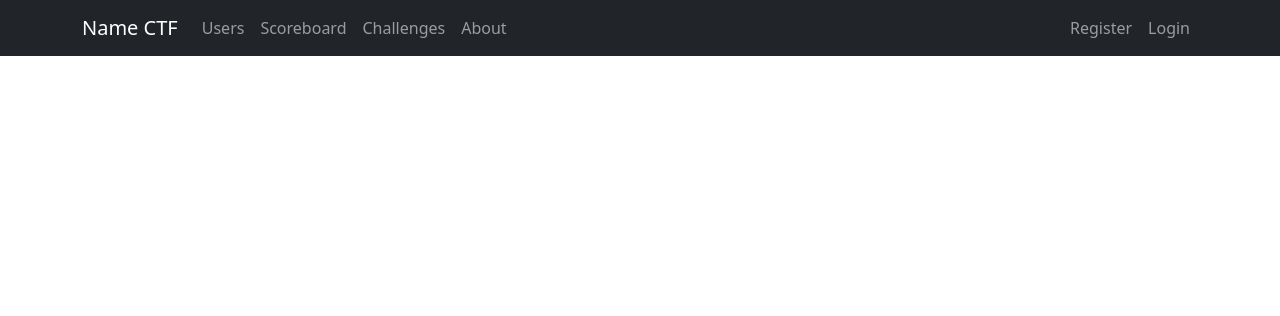
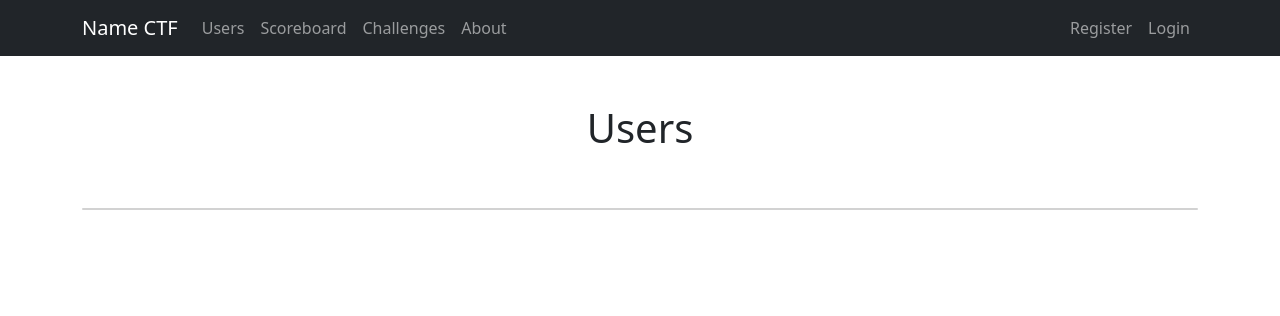
Before and after one commit to Minejerik/ctf_website, a Flask app: page /users/1 in a window 1280 px wide. Shown: the top 316 px of the page. Run offline with Flask 3, Linux system fonts and the light colour scheme; parts of the project's set-up code (start-up, migrations or seed data) failed here and were passed over.

Commit message:
working on users

```diff
--- a/main.py
+++ b/main.py
@@ -1,6 +1,7 @@
 from flask import Flask, render_template, request, redirect, url_for
 from functools import wraps
 from flask_apscheduler import APScheduler
+from datetime import datetime
 from pony.orm import *
 from pony.flask import Pony
 from flask_login import LoginManager, UserMixin, login_user, login_required, current_user, AnonymousUserMixin
@@ -50,6 +51,7 @@ class Solve(db.Entity):
     id = PrimaryKey(int, auto=True)
     solver = Required(User)
     challenge = Required('Challenge')
+    solvetime = Required(datetime)
 
 class Challenge(db.Entity):
     id = PrimaryKey(int, auto=True)
@@ -57,6 +59,7 @@ class Challenge(db.Entity):
     solve_count = Optional(int)
     solves = Set(Solve)
     points = Optional(int)
+    name = Required(str)
 
 db.bind(provider="sqlite", filename="main.db", create_db=True)
 
@@ -133,12 +136,12 @@ def register():
 
 @app.route('/users')
 def users():
-    users = User[0:50]
+    users = User.select()[0:50]
     return render_template('users.html', users=users)
 
 @app.route('/users/<page>')
 def userpage(page):
-    users = User[0:50]
+    users = User[0*page:50*page]
     return render_template('users.html', users=users)
 
 @app.route("/login", methods=["GET", "POST"])
--- a/templates/users.html
+++ b/templates/users.html
@@ -6,5 +6,16 @@ Users
 
 
 {% block content %}
-
+<div class="container text-center">
+    <br><br>
+    <h1>Users</h1>
+    <br><br>
+    <div class="card">
+        <ul class="list-group list-group-flush">
+            {% for user in users %}
+            <li class="list-group-item"><a href="/user/{{user.id}}">{{user.username}}</a></li>
+            {% endfor %}
+        </ul>
+      </div>
+</div>
 {% endblock %}
```
Also changed, not shown: main.db (deleted).
